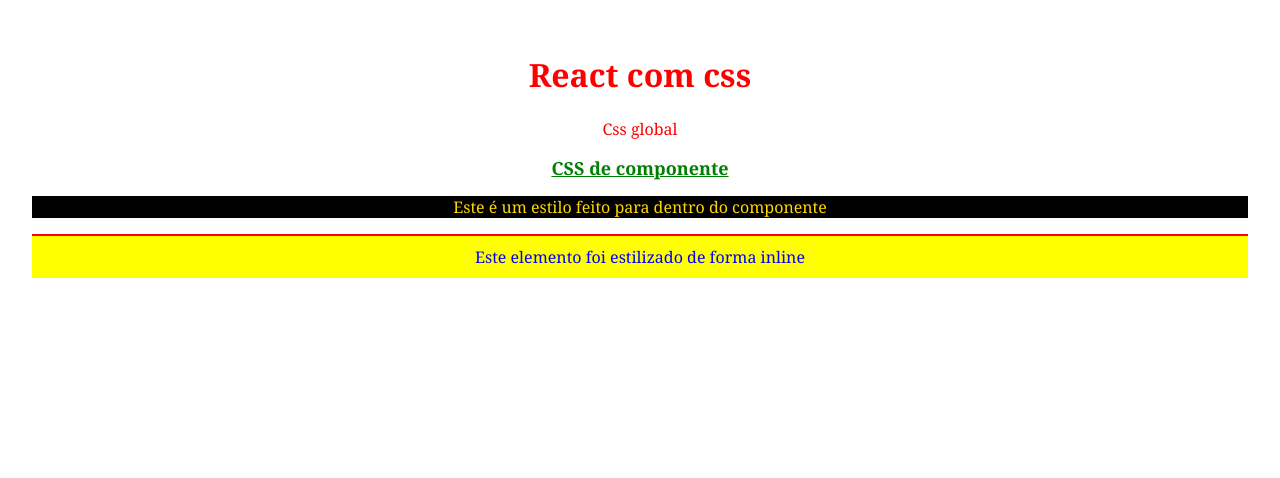
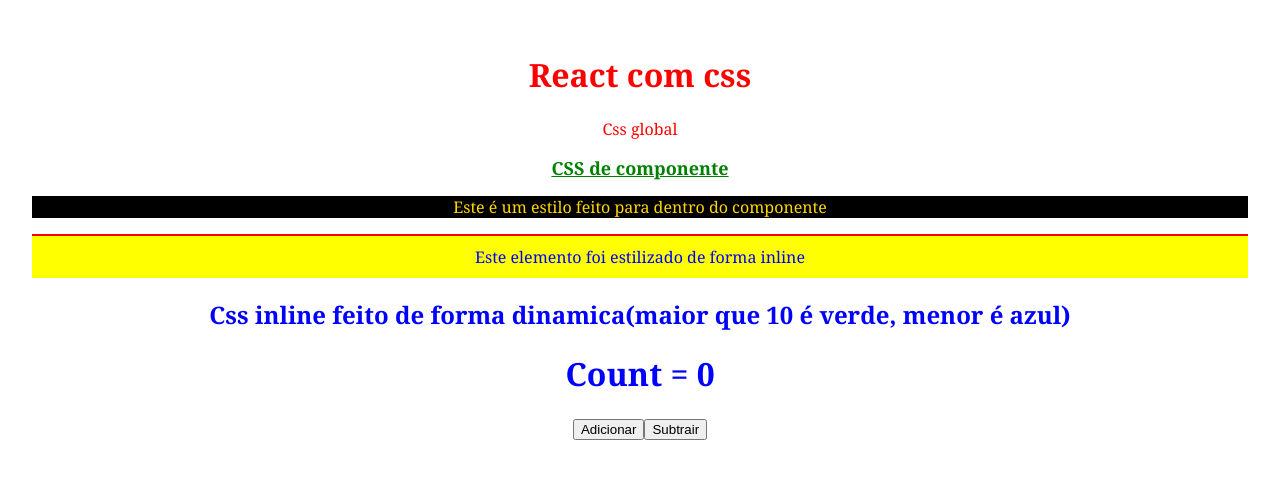
Before and after one commit to VictorLapaDev/React-Course-Matheus-Battiti, a React (Vite) app in the folder 4-CSS/react-css/: page / in a window 1280 px wide. Shown: the top 478 px of the page. Built offline with nearby package versions, Linux system fonts and the light colour scheme.

Commit message:
feat: css inline dinamico

```diff
--- a/4-CSS/react-css/src/App.tsx
+++ b/4-CSS/react-css/src/App.tsx
@@ -1,7 +1,12 @@
+import { useState } from 'react'
 import './App.css'
+import Conta from './components/Conta'
 import MyComponent from './components/MyComponent'
 
 function App() {
+
+
+  const [count , setCount] = useState(0);
 
   return (
     <>
@@ -15,6 +20,10 @@
     <p style={{color: "blue",padding: "10px", borderTop: "2px solid red", backgroundColor: "yellow"}}>
       Este elemento foi estilizado de forma inline
     </p>
+
+    {/* css inline dinâmico */}
+    <h2 style={count<= 10?({color: "blue"}): ({color: "green"})}>Css inline feito de forma dinamica(maior que 10 é verde, menor é azul)</h2>
+    <Conta count={count} myFunction={setCount}/>
     </>
   )
 }
--- /dev/null
+++ b/4-CSS/react-css/src/components/Conta.tsx
@@ -0,0 +1,25 @@
+
+
+interface prop{
+    count: number
+    myFunction: (newCount: number) => void
+}
+const Conta = ({count, myFunction}: prop) => {
+
+
+
+
+  return (
+    <div>
+        <h1 style={count<= 10?({color: "blue"}): ({color: "green"})}>Count = {count} </h1>
+
+        <div className="button-container">
+            <button className='somar' onClick={() => { myFunction(count + 1) }}>Adicionar</button>
+            <button className='tirar' onClick={() => { myFunction(count - 1) }}>Subtrair</button>
+        </div>
+
+    </div>
+  )
+}
+
+export default Conta
```
